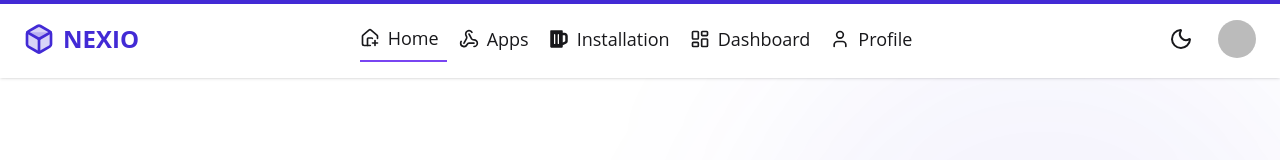
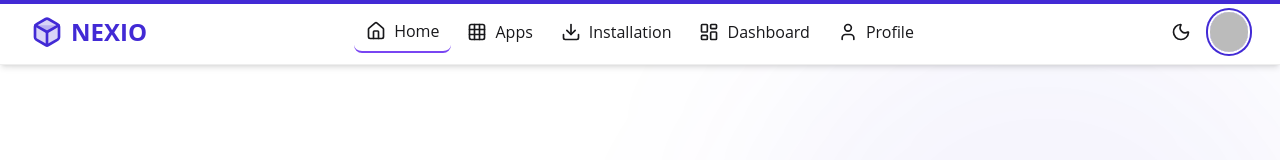
Before and after one commit to aftabfarhanarko/Assignment-8-React-Router, a React (Vite) app: page / in a window 1280 px wide. Shown: the top 160 px of the page. Built offline with nearby package versions, Linux system fonts and the light colour scheme; no server answers; sample sign-in values are in the browser's storage.

Commit message:
set navbar

```diff
--- a/src/Page/AllApp/AllApp.jsx
+++ b/src/Page/AllApp/AllApp.jsx
@@ -8,12 +8,13 @@ import {
   List,
   ChevronLeft,
   ChevronRight,
+  Download,
+  Star,
 } from "lucide-react";
 import NotFound from "./NotFound";
 import AppLoder from "../../Loder/AppLoder";
 import { useQuery } from "@tanstack/react-query";
 import useAxiosAPi from "../../hook/useAPi";
-import { FaCircleChevronLeft } from "react-icons/fa6";
 
 import { motion, AnimatePresence } from "framer-motion";
 
@@ -101,19 +102,21 @@ const AllApp = () => {
           transition={{ delay: 0.3 }}
           className="max-w-3xl mx-auto mb-16"
         >
-          <div className="bg-base-100/60 backdrop-blur-xl rounded-[2rem] shadow-2xl shadow-base-content/5 border border-white/20 p-2 pl-6 pr-2 flex items-center gap-4">
+          <div className="bg-base-100/60 backdrop-blur-xl rounded-[2rem] shadow-2xl shadow-base-content/5 border border p-2 pl-6 pr-2 flex items-center gap-4">
             <Search className="text-base-content/40" size={24} />
             <input
               value={search}
               onChange={(e) => setSearch(e.target.value)}
               type="text"
-              placeholder="Search apps by name, category, or features..."
-              className="w-full bg-transparent border-none focus:ring-0 text-lg font-medium placeholder:text-base-content/30 h-14"
+              placeholder="Search   apps by name, category, or features..."
+              className="w-full outline-0 bg-transparent border-none focus:ring-0 text-lg font-medium placeholder:text-base-content/30 h-14"
             />
             <div className="hidden md:flex items-center gap-2 bg-base-200/50 rounded-xl px-4 py-2 text-sm font-bold text-base-content/60">
               {allBook} Apps
             </div>
           </div>
+
+
         </motion.div>
 
         {/* Content Section */}
--- a/src/components/Navbar/Navbar.jsx
+++ b/src/components/Navbar/Navbar.jsx
@@ -1,15 +1,27 @@
 import React, { useContext, useEffect, useState } from "react";
-import "../../index.css";
 import { Link, NavLink } from "react-router";
-import logo from "../../assets/logo.png";
-import { HousePlus, Webhook, Sun, Moon, LayoutDashboard, User, Box } from "lucide-react";
-import { FaBeer } from "react-icons/fa";
+import {
+  Home,
+  Grid3x3,
+  Download,
+  Sun,
+  Moon,
+  LayoutDashboard,
+  User,
+  Box,
+  Menu,
+  X,
+  LogOut,
+  Settings,
+} from "lucide-react";
 import { AuthContext } from "../../context/AuthContext";
 import { toast, ToastContainer } from "react-toastify";
 
 const Navbar = () => {
   const { user, logOutUser } = useContext(AuthContext);
   const [theme, setTheme] = useState(localStorage.getItem("theme") || "light");
+  const [isMobileMenuOpen, setIsMobileMenuOpen] = useState(false);
+  const [isDropdownOpen, setIsDropdownOpen] = useState(false);
 
   useEffect(() => {
     document.documentElement.setAttribute("data-theme", theme);
@@ -20,40 +32,68 @@ const Navbar = () => {
     setTheme(theme === "light" ? "dark" : "light");
   };
 
-  const handelLogOut = () => {
+  const handleLogOut = () => {
     logOutUser().then(() => {
       toast.success("Logout User Successfully");
+      setIsDropdownOpen(false);
     });
+  };
+
+  const closeMobileMenu = () => {
+    setIsMobileMenuOpen(false);
+  };
+
+  const toggleDropdown = () => {
+    setIsDropdownOpen(!isDropdownOpen);
   };
 
   const link = (
     <>
-      <NavLink to="/" className="flex items-center">
-        <span className="">
-          <HousePlus className="w-5 h-5" />
-        </span>
-        <li className="m-2 text-lg font-medium">Home</li>
+      <NavLink
+        to="/"
+        className="flex items-center gap-2 px-3 py-2 rounded-lg hover:bg-base-200 transition-colors"
+        onClick={closeMobileMenu}
+      >
+        <Home className="w-5 h-5" />
+        <span className="text-base font-medium">Home</span>
       </NavLink>
 
-      <NavLink to="/allApp" className="flex items-center ml-3">
-        <Webhook className="w-5 h-5" />
-        <li className="m-2 text-lg font-medium">Apps</li>
+      <NavLink
+        to="/allApp"
+        className="flex items-center gap-2 px-3 py-2 rounded-lg hover:bg-base-200 transition-colors"
+        onClick={closeMobileMenu}
+      >
+        <Grid3x3 className="w-5 h-5" />
+        <span className="text-base font-medium">Apps</span>
       </NavLink>
 
-      <NavLink to="/install" className="flex items-center ml-3">
-        <FaBeer className="w-5 h-5" />
-        <li className="m-2 text-lg font-medium">Installation</li>
+      <NavLink
+        to="/install"
+        className="flex items-center gap-2 px-3 py-2 rounded-lg hover:bg-base-200 transition-colors"
+        onClick={closeMobileMenu}
+      >
+        <Download className="w-5 h-5" />
+        <span className="text-base font-medium">Installation</span>
       </NavLink>
 
       {user && (
         <>
-           <NavLink to="/dashbord" className="flex items-center ml-3">
+          <NavLink
+            to="/dashboard"
+            className="flex items-center gap-2 px-3 py-2 rounded-lg hover:bg-base-200 transition-colors"
+            onClick={closeMobileMenu}
+          >
             <LayoutDashboard className="w-5 h-5" />
-            <li className="m-2 text-lg font-medium">Dashboard</li>
+            <span className="text-base font-medium">Dashboard</span>
           </NavLink>
-           <NavLink to="/my-profile" className="flex items-center ml-3">
+
+          <NavLink
+            to="/my-profile"
+            className="flex items-center gap-2 px-3 py-2 rounded-lg hover:bg-base-200 transition-colors"
+            onClick={closeMobileMenu}
+          >
             <User className="w-5 h-5" />
-            <li className="m-2 text-lg font-medium">Profile</li>
+            <span className="text-base font-medium">Profile</span>
           </NavLink>
         </>
       )}
@@ -61,89 +101,163 @@ const Navbar = () => {
   );
 
   return (
-    <div className="bg-base-100 shadow-sm sticky top-0 z-50">
-      <div className="navbar max-w-[1250px] mx-auto">
+    <div className="bg-base-100 shadow-md sticky top-0 z-50 border-b border-base-300">
+      <div className="navbar max-w-[1250px] mx-auto px-4">
+        {/* Left Side - Logo with Full Name Visible */}
         <div className="navbar-start">
-          <div className="dropdown">
-            <div tabIndex={0} role="button" className="btn btn-ghost lg:hidden">
-              <svg
-                xmlns="http://www.w3.org/2000/svg"
-                className="h-5 w-5"
-                fill="none"
-                viewBox="0 0 24 24"
-                stroke="currentColor"
-              >
-                <path
-                  strokeLinecap="round"
-                  strokeLinejoin="round"
-                  strokeWidth="2"
-                  d="M4 6h16M4 12h8m-8 6h16"
-                />
-              </svg>
-            </div>
-            <ul
-              tabIndex={0}
-              className="menu text-center menu-sm dropdown-content bg-base-100 rounded-box z-1 mt-3 w-52 p-2 shadow"
-            >
-              {link}
-            </ul>
-          </div>
           <Link
             to="/"
-            className="text-primary font-bold btn-ghost text-2xl flex items-center gap-2"
+            className="text-primary font-bold text-xl md:text-2xl flex items-center gap-2 hover:opacity-80 transition-opacity"
           >
-            <Box className="w-8 h-8 fill-primary/20" />
-            NEXIO
+            <Box className="w-7 h-7 md:w-8 md:h-8 fill-primary/20" />
+            <span>NEXIO</span>
           </Link>
         </div>
+
+        {/* Desktop Menu - Center */}
         <div className="navbar-center hidden lg:flex">
-          <ul className="menu menu-horizontal ">{link}</ul>
+          <div className="flex items-center gap-1">{link}</div>
         </div>
-        <div className="navbar-end flex items-center gap-4">
-          <button onClick={toggleTheme} className="btn btn-ghost btn-circle">
-            {theme === "light" ? <Moon className="w-6 h-6" /> : <Sun className="w-6 h-6" />}
+
+        {/* Right Side - Theme Toggle, User & Mobile Menu */}
+        <div className="navbar-end flex items-center gap-2">
+          <button
+            onClick={toggleTheme}
+            className="btn btn-ghost btn-circle hover:bg-base-200"
+            aria-label="Toggle theme"
+          >
+            {theme === "light" ? (
+              <Moon className="w-5 h-5" />
+            ) : (
+              <Sun className="w-5 h-5" />
+            )}
           </button>
 
           {user ? (
-            <div className="dropdown dropdown-end">
-              <div tabIndex={0} role="button" className="btn btn-ghost btn-circle avatar">
-                <div className="w-10 rounded-full">
+            <div className="relative">
+              {/* Avatar Button - Clickable */}
+              <button
+                onClick={toggleDropdown}
+                className="btn btn-ghost btn-circle avatar hover:bg-base-200"
+              >
+                <div className="w-10 h-10 rounded-full ring-2 ring-primary ring-offset-2 ring-offset-base-100">
                   <img
-                    alt="Tailwind CSS Navbar component"
-                    src={user.photoURL || "https://img.daisyui.com/images/stock/photo-1534528741775-53994a69daeb.webp"}
+                    alt="User avatar"
+                    src={
+                      user.photoURL ||
+                      "https://img.daisyui.com/images/stock/photo-1534528741775-53994a69daeb.webp"
+                    }
+                    className="rounded-full object-cover"
                   />
                 </div>
-              </div>
-              <ul
-                tabIndex={0}
-                className="menu menu-sm dropdown-content bg-base-100 rounded-box z-[1] mt-3 w-52 p-2 shadow"
-              >
-                <li>
-                  <Link to="/my-profile" className="justify-between">
-                    Profile
-                    <span className="badge">New</span>
-                  </Link>
-                </li>
-                <li><Link to="/dashboard">Dashboard</Link></li>
-                <li><button onClick={handelLogOut}>Logout</button></li>
-              </ul>
+              </button>
+
+              {/* Dropdown Menu */}
+              {isDropdownOpen && (
+                <>
+                  {/* Backdrop */}
+                  <div
+                    className="fixed inset-0 z-10"
+                    onClick={() => setIsDropdownOpen(false)}
+                  />
+
+                  {/* Dropdown Content */}
+                  <div className="absolute right-0 mt-2 w-56 bg-base-100 rounded-lg shadow-xl border border-base-300 overflow-hidden z-20">
+                    <div className="p-4 border-b border-base-300 bg-base-200">
+                      <p className="font-semibold text-sm truncate">
+                        {user.displayName || "User"}
+                      </p>
+                      <p className="text-xs text-base-content/60 truncate">
+                        {user.email}
+                      </p>
+                    </div>
+
+                    <ul className="p-2">
+                      <li>
+                        <Link
+                          to="/my-profile"
+                          className="flex items-center gap-3 px-3 py-2 rounded-lg hover:bg-base-200 transition-colors"
+                          onClick={() => setIsDropdownOpen(false)}
+                        >
+                          <User className="w-4 h-4" />
+                          <span>Profile</span>
+                          <span className="ml-auto badge badge-primary badge-sm">
+                            New
+                          </span>
+                        </Link>
+                      </li>
+                      <li>
+                        <Link
+                          to="/dashboard"
+                          className="flex items-center gap-3 px-3 py-2 rounded-lg hover:bg-base-200 transition-colors"
+                          onClick={() => setIsDropdownOpen(false)}
+                        >
+                          <LayoutDashboard className="w-4 h-4" />
+                          <span>Dashboard</span>
+                        </Link>
+                      </li>
+                      <li>
+                        <Link
+                          to="/settings"
+                          className="flex items-center gap-3 px-3 py-2 rounded-lg hover:bg-base-200 transition-colors"
+                          onClick={() => setIsDropdownOpen(false)}
+                        >
+                          <Settings className="w-4 h-4" />
+                          <span>Settings</span>
+                        </Link>
+                      </li>
+                      <li className="border-t border-base-300 mt-2 pt-2">
+                        <button
+                          onClick={handleLogOut}
+                          className="flex items-center gap-3 px-3 py-2 rounded-lg hover:bg-error/10 text-error w-full transition-colors"
+                        >
+                          <LogOut className="w-4 h-4" />
+                          <span>Logout</span>
+                        </button>
+                      </li>
+                    </ul>
+                  </div>
+                </>
+              )}
             </div>
           ) : (
-            <div className="flex items-center">
+            <div className="flex items-center gap-2">
               <Link to="/auth/login">
-                <button className="btn bg-gradient-to-tr from-[#632EE3] to-[#9F62F2] text-white border-none">
+                <button className="btn btn-sm md:btn-md bg-gradient-to-tr from-[#632EE3] to-[#9F62F2] text-white border-none hover:opacity-90">
                   Login
                 </button>
               </Link>
-              <Link to="/auth/rigister" className="hidden md:block">
-                <button className="ml-4 btn bg-gradient-to-tr from-[#632EE3] to-[#9F62F2] text-white border-none">
+              <Link to="/auth/register" className="hidden sm:block">
+                <button className="btn btn-sm md:btn-md bg-gradient-to-tr from-[#632EE3] to-[#9F62F2] text-white border-none hover:opacity-90">
                   Register
                 </button>
               </Link>
             </div>
           )}
+
+          {/* Mobile Menu Button - Right Side */}
+          <button
+            onClick={() => setIsMobileMenuOpen(!isMobileMenuOpen)}
+            className="btn btn-ghost btn-square lg:hidden"
+          >
+            {isMobileMenuOpen ? (
+              <X className="w-6 h-6" />
+            ) : (
+              <Menu className="w-6 h-6" />
+            )}
+          </button>
         </div>
       </div>
+
+      {/* Mobile Menu Dropdown */}
+      {isMobileMenuOpen && (
+        <div className="lg:hidden border-t border-base-300 bg-base-100">
+          <div className="max-w-[1250px] mx-auto px-4 py-4 flex flex-col gap-2">
+            {link}
+          </div>
+        </div>
+      )}
+
       <ToastContainer />
     </div>
   );
```
